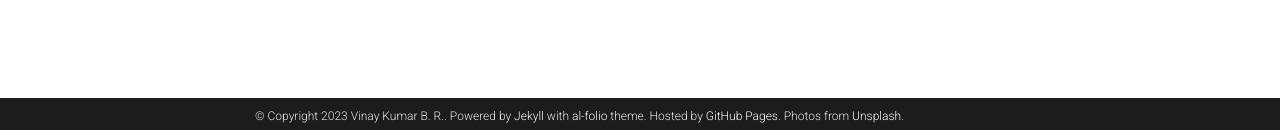
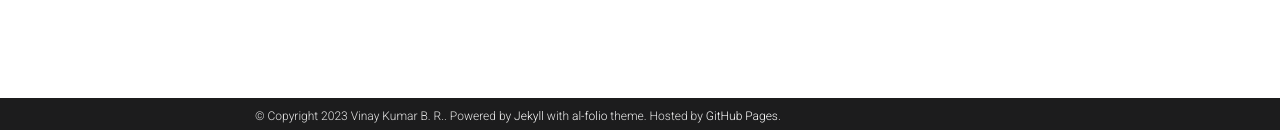
Before and after one commit to vinkumbr/vinkumbr.github.io, a Jekyll site: the page built from _pages/publications.md, in a window 1280 px wide. Shown: the part 767-897 px from the top of the page. Built offline with Jekyll 4.4.1, drawn with Linux system fonts in a browser that asks for light colours; comment, search, counter and statistics services are not loaded; a style sheet for code colours, icons or effects is not loaded; some of the changed lines change nothing that is shown.

```diff
--- a/_config.yml
+++ b/_config.yml
@@ -12,7 +12,6 @@
 footer_text: >
   Powered by <a href="https://jekyllrb.com/" target="_blank">Jekyll</a> with <a href="https://github.com/alshedivat/al-folio">al-folio</a> theme.
   Hosted by <a href="https://pages.github.com/" target="_blank">GitHub Pages</a>.
-  Photos from <a href="https://unsplash.com" target="_blank">Unsplash</a>.
 keywords: jekyll, jekyll-theme, academic-website, portfolio-website  # add your own keywords or leave empty
 
 lang: en # the language of your site (for example: en, fr, cn, ru, etc.)
@@ -273,8 +272,8 @@
 
 scholar:
 
-  last_name: [Einstein]
-  first_name: [Albert, A.]
+  last_name: [Kumar B. R.]
+  first_name: [Vinay]
 
   style: apa
   locale: en
```
